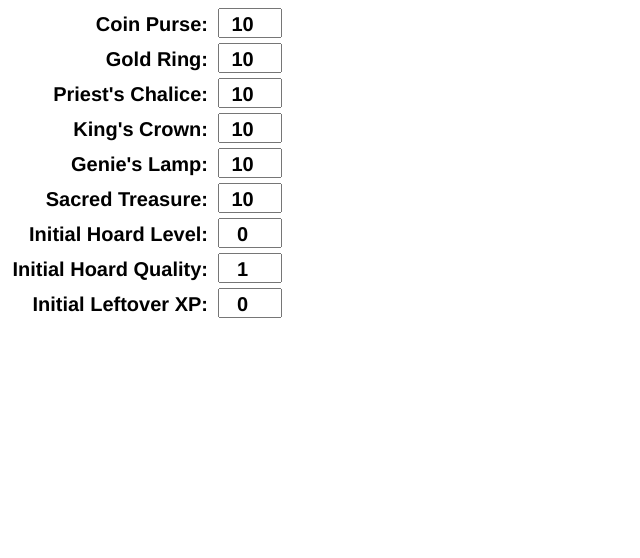
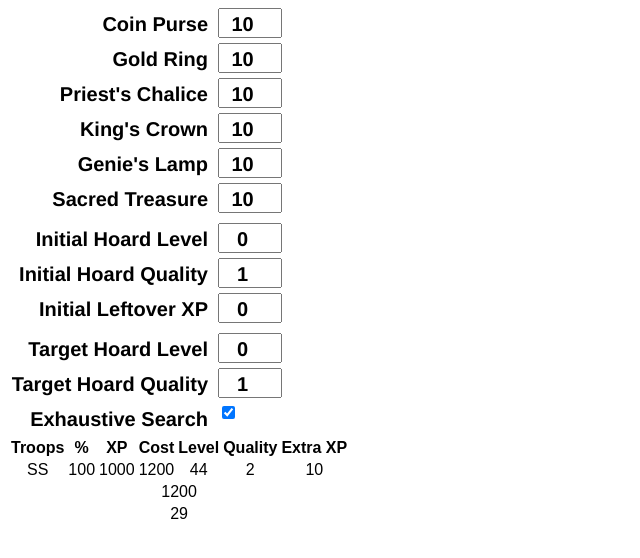
Before and after one commit to el-hackerino/hoard-calc, a plain HTML site: page index.html in a window 1280 px wide. Shown: the whole page, without its empty margins (0-640 px from the left). Drawn offline with Linux system fonts and the light colour scheme.

Commit message:
ALL the inputs

```diff
--- a/constants.js
+++ b/constants.js
@@ -3,8 +3,8 @@ const TROOPS = [
     { shortName: "R", name: "Gold Ring", percent: 10, xp: 25 },
     { shortName: "P", name: "Priest's Chalice", percent: 20, xp: 50 },
     { shortName: "K", name: "King's Crown", percent: 25, xp: 100 },
-    { shortName: "G", name: "Genie' Lamp", percent: 30, xp: 250 },
-    { shortName: "S", name: "Sacred Treasure", percent: 50, xp: 500 }
+    { shortName: "G", name: "Genie' Lamp", percent: 30, xp: 250, value: 5000 },
+    { shortName: "S", name: "Sacred Treasure", percent: 50, xp: 500, value: 15000 }
 ];
 const TEMPLATES = [
     [2, 2, 2, 2, 2], // 100, 0
--- a/hoard-calc.js
+++ b/hoard-calc.js
@@ -1,17 +1,12 @@
+const RANDOMIZE = 0;
 const RUN_ITERATIONS = 1000;
-const RANDOMIZE = 0;
-
-var AMOUNTS = [0, 5, 28, 28, 1, 6];
-//var AMOUNTS = [0, 5, 2, 18, 11, 4];
-var INITIAL_QUALITY = 6;
-var INITIAL_LEVEL = 63;
-var INITIAL_XP = 5; // leftover
-var GOAL_LEVEL = 100;
-var GOAL_QUALITY = 10;
 
 const INPUT_LEVEL = document.querySelector('#level');
 const INPUT_QUALITY = document.querySelector('#quality');
 const INPUT_XP = document.querySelector('#xp');
+const INPUT_TARGET_LEVEL = document.querySelector('#targetLevel');
+const INPUT_TARGET_QUALITY = document.querySelector('#targetQuality');
+const INPUT_EXHAUSTIVE = document.querySelector('#exhaustive');
 const TROOP_INPUTS = [
   document.querySelector('#t1'),
   document.querySelector('#t2'),
@@ -20,7 +15,7 @@ const TROOP_INPUTS = [
   document.querySelector('#t5'),
   document.querySelector('#t6'),
 ];
-const ALL_INPUTS = [...TROOP_INPUTS, INPUT_LEVEL, INPUT_QUALITY, INPUT_XP];
+const ALL_INPUTS = [...TROOP_INPUTS, INPUT_LEVEL, INPUT_QUALITY, INPUT_XP, INPUT_TARGET_LEVEL, INPUT_TARGET_QUALITY, INPUT_EXHAUSTIVE];
 
 if (window.Worker) {
   let solutions = [];
@@ -36,29 +31,33 @@ if (window.Worker) {
 
   function work() {
     console.log("Calculating...");
+    myWorker.terminate;
+    var budget = [];
     for (let [i, input] of TROOP_INPUTS.entries()) {
-      AMOUNTS[i] = input.value;
+      budget[i] = input.value;
     }
     let solution = {
       iterations: RANDOMIZE ? RUN_ITERATIONS : 1,
       settings: {
         randomize: RANDOMIZE,
-        budget: AMOUNTS,
+        budget: budget,
         initialQuality: Number(INPUT_QUALITY.value),
         initialLevel: Number(INPUT_LEVEL.value),
         initialXp: Number(INPUT_XP.value),
-        goalLevel: GOAL_LEVEL,
-        goalQuality: GOAL_QUALITY
+        goalLevel: Number(INPUT_TARGET_LEVEL.value),
+        goalQuality: Number(INPUT_TARGET_QUALITY.value)
       }
     };
-    console.log(solution);
     if (RANDOMIZE) {
       myWorker.postMessage(solution);
     } else {
       solution.settings.useQuickList = 1;
       myWorker.postMessage(solution);
-      // solution.settings.useQuickList = false;
-      // myWorker.postMessage(solution);
+      console.log(INPUT_EXHAUSTIVE.checked)
+      if (INPUT_EXHAUSTIVE.checked) {
+        solution.settings.useQuickList = 0;
+        myWorker.postMessage(solution);
+      }
     }
   }
 
@@ -184,11 +183,15 @@ function renderSolution(solution) {
 
   let tr = table.insertRow(-1);
   let td = tr.insertCell(-1);
+  td.colSpan = 7;
   td.textContent = solution.bestCost;
   tr = table.insertRow(-1);
   td = tr.insertCell(-1);
+  td.colSpan = 7;
   td.textContent = solution.iterations;
 }
+
+////////////////////////////////////////////////////////////////////////////////////////////////
 
 function createTable(COLUMN_NAMES) {
   let table = document.createElement('table');
@@ -208,7 +211,3 @@ function removeElement(id) {
     oldElement.parentNode.removeChild(oldElement);
   }
 }
-
-function reset() {
-  iterations = 0;
-}
--- a/index.html
+++ b/index.html
@@ -8,40 +8,54 @@
 <body>
     <form>
         <div>
-            <label for="t1">Coin Purse: </label>
+            <label for="t1">Coin Purse</label>
             <input id="t1" type="number" min="0" value="10">
         </div>
         <div>
-            <label for="t2">Gold Ring: </label>
+            <label for="t2">Gold Ring</label>
             <input id="t2" type="number" min="0" value="10">
         </div>
         <div>
-            <label for="t3">Priest's Chalice: </label>
+            <label for="t3">Priest's Chalice</label>
             <input id="t3" type="number" min="0" value="10">
         </div>
         <div>
-            <label for="t4">King's Crown: </label>
+            <label for="t4">King's Crown</label>
             <input id="t4" type="number" min="0" value="10">
         </div>
         <div>
-            <label for="t5">Genie's Lamp: </label>
+            <label for="t5">Genie's Lamp</label>
             <input id="t5" type="number" min="0" value="10">
         </div>
         <div>
-            <label for="t6">Sacred Treasure: </label>
+            <label for="t6">Sacred Treasure</label>
             <input id="t6" type="number" min="0" value="10">
         </div>
+        <div></div>
         <div>
-            <label for="level">Initial Hoard Level: </label>
-            <input id="level" type="number" min="0" value="0">
+            <label for="level">Initial Hoard Level</label>
+            <input id="level" type="number" min="0" max="500" value="0">
         </div>
         <div>
-            <label for="quality">Initial Hoard Quality: </label>
-            <input id="quality" type="number" min="1" value="1">
+            <label for="quality">Initial Hoard Quality</label>
+            <input id="quality" type="number" min="1" max="10" value="1">
         </div>
         <div>
-            <label for="xp">Initial Leftover XP: </label>
+            <label for="xp">Initial Leftover XP</label>
             <input id="xp" type="number" min="0" value="0">
+        </div>
+        <div></div>
+        <div>
+            <label for="targetLevel">Target Hoard Level</label>
+            <input id="targetLevel" type="number" min="0" max="500" value="0">
+        </div>
+        <div>
+            <label for="targetQuality">Target Hoard Quality</label>
+            <input id="targetQuality" type="number" min="1" max="10" value="1">
+        </div>
+        <div>
+            <label for="exhaustive">Exhaustive Search</label>
+            <input id="exhaustive" type="checkbox" checked="0">
         </div>
     </form>
     <script src="constants.js"></script>
--- a/style.css
+++ b/style.css
@@ -12,7 +12,11 @@ table {
 }
 
 th {
-	text-align: start;
+	text-align: center;
+}
+
+td {
+	text-align: center;
 }
 
 p {
@@ -27,6 +31,7 @@ label {
 	padding: 5px 10px 0 0;
 	width: 10em;
 }
+
 input[type=number] {
 	float: left;
 	width: 3em;
@@ -34,10 +39,12 @@ font: bold 20px Helvetica, sans-serif;
 	padding: 3px 0 0 0;
 	text-align: center;
 }
+
 form div {
 	overflow: hidden;
 	margin: 0 0 5px 0;
 }
+
 .button {
 	margin: 0 0 0 5px;
 	text-indent: -9999px;
@@ -48,6 +55,7 @@ float: left;
 	text-align: center;
 	background: url(images/buttons.png) no-repeat;
 }
+
 .dec {
 	background-position: 0 -29px;
 }
--- a/worker.js
+++ b/worker.js
@@ -86,7 +86,6 @@ function runTestIteration(settings) {
 function findSolution(solution, quick) {
   let solTime = new Date().getTime();
   let combos = quick ? quickCombos : allCombos;
-  console.log(solution);
   search(0, 0, solution, combos);
   // Convert steps to old form as expected by the render methods
   for (let step of solution.bestSteps) {
@@ -102,9 +101,9 @@ function findSolution(solution, quick) {
 function search(startCombo, depth, solution, combos) {
   for (let c = startCombo; c < combos.length; c++) {
     solution.iterations++;
-    if (solution.iterations % 100000 == 0) {
-      console.log(solution.iterations);
-    }
+    // if (solution.iterations % 100000 == 0) {
+    //   console.log(solution.iterations);
+    // }
     if (solution.steps[depth]) {
       subtractFromTotal(solution, combos[solution.steps[depth].combo]);
     }
```
Lines whose indentation alone changed are shown as unchanged.
